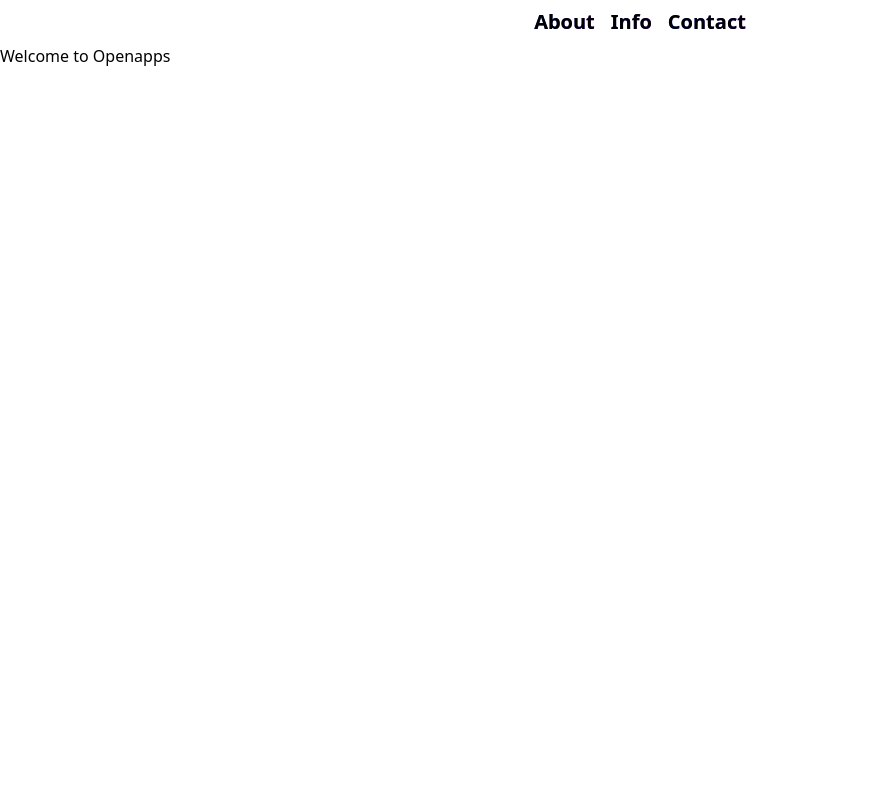
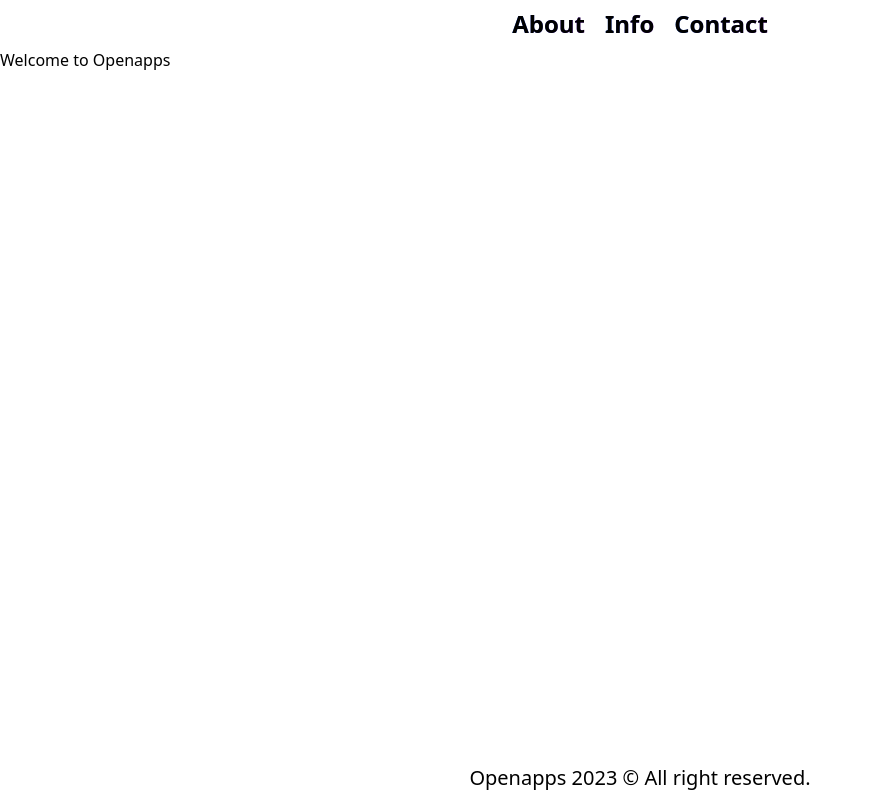
Before and after one commit to openapps-dev/openapps-www, a Next.js app: page / in a window 1280 px wide. Shown: the whole page, without its empty margins (0-873 px from the left). Built offline with nearby package versions, Linux system fonts and the light colour scheme.

Commit message:
feat(components): add footer

```diff
--- /dev/null
+++ b/src/components/footer.tsx
@@ -0,0 +1,7 @@
+export default function Footer() {
+  return (
+    <div className="flex justify-center p-2 text-xl">
+      Openapps {new Date().getFullYear()} &copy; All right reserved.
+    </div>
+  );
+}
--- a/src/components/nav-link.tsx
+++ b/src/components/nav-link.tsx
@@ -3,12 +3,10 @@ import Link from "next/link";
 
 export default function NavLink({ content, url }: NavLinkProps) {
   return (
-    <>
-      <Link href={url}>
-        <span className="text-xl font-bold text-black transition bg-clip-text hover:text-transparent bg-gradient-to-r from-blue-600 to-purple-600 duration-300">
-          {content}
-        </span>
-      </Link>
-    </>
+    <Link href={url}>
+      <span className="text-2xl font-bold text-black transition bg-clip-text hover:text-transparent bg-gradient-to-r from-blue-600 to-purple-600 duration-300">
+        {content}
+      </span>
+    </Link>
   );
 }
--- a/src/components/navbar.tsx
+++ b/src/components/navbar.tsx
@@ -18,7 +18,7 @@ export default function Navbar() {
   ];
 
   return (
-    <div className="flex flex-row justify-center gap-4 py-2 w-full">
+    <div className="flex flex-row justify-center gap-5 py-2 w-full">
       {links.map((link, index) => (
         <NavLink {...link} key={index} />
       ))}
--- a/src/layouts/default.tsx
+++ b/src/layouts/default.tsx
@@ -1,3 +1,4 @@
+import Footer from "@/components/footer";
 import Navbar from "../components/navbar";
 
 export interface LayoutProps {
@@ -6,9 +7,12 @@ export interface LayoutProps {
 
 export default function Layout({ children }: LayoutProps) {
   return (
-    <>
+    <div className="flex flex-col min-h-screen">
       <Navbar />
-      {children}
-    </>
+
+      <main className="flex-grow w-full">{children}</main>
+
+      <Footer />
+    </div>
   );
 }
--- a/tailwind.config.ts
+++ b/tailwind.config.ts
@@ -1,20 +1,10 @@
-import type { Config } from 'tailwindcss'
+import type { Config } from "tailwindcss";
 
 const config: Config = {
-  content: [
-    './src/pages/**/*.{js,ts,jsx,tsx,mdx}',
-    './src/components/**/*.{js,ts,jsx,tsx,mdx}',
-    './src/app/**/*.{js,ts,jsx,tsx,mdx}',
-  ],
+  content: ["./src/**/*.{js,ts,jsx,tsx,mdx}"],
   theme: {
-    extend: {
-      backgroundImage: {
-        'gradient-radial': 'radial-gradient(var(--tw-gradient-stops))',
-        'gradient-conic':
-          'conic-gradient(from 180deg at 50% 50%, var(--tw-gradient-stops))',
-      },
-    },
+    extend: {},
   },
   plugins: [],
-}
-export default config
+};
+export default config;
```
